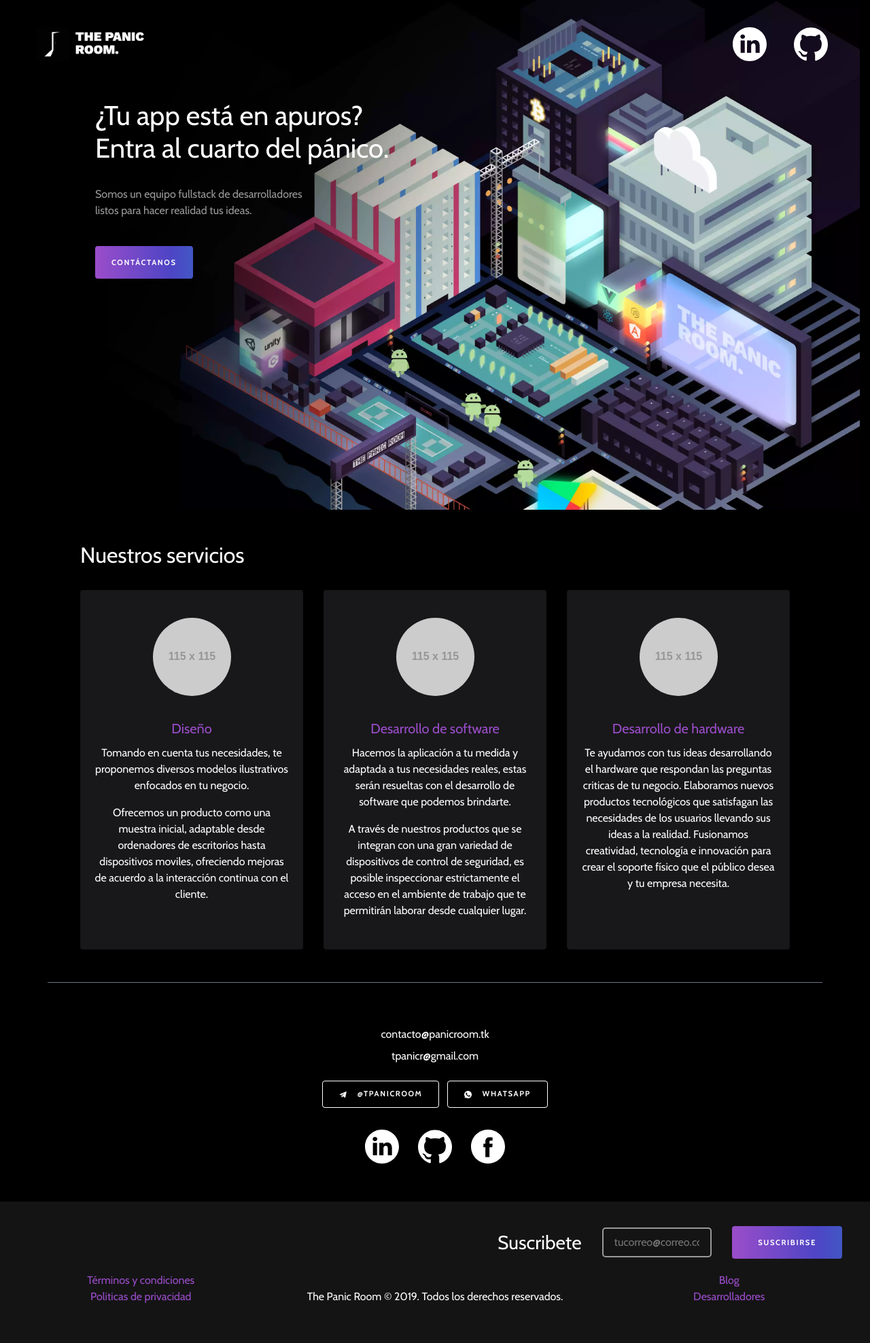
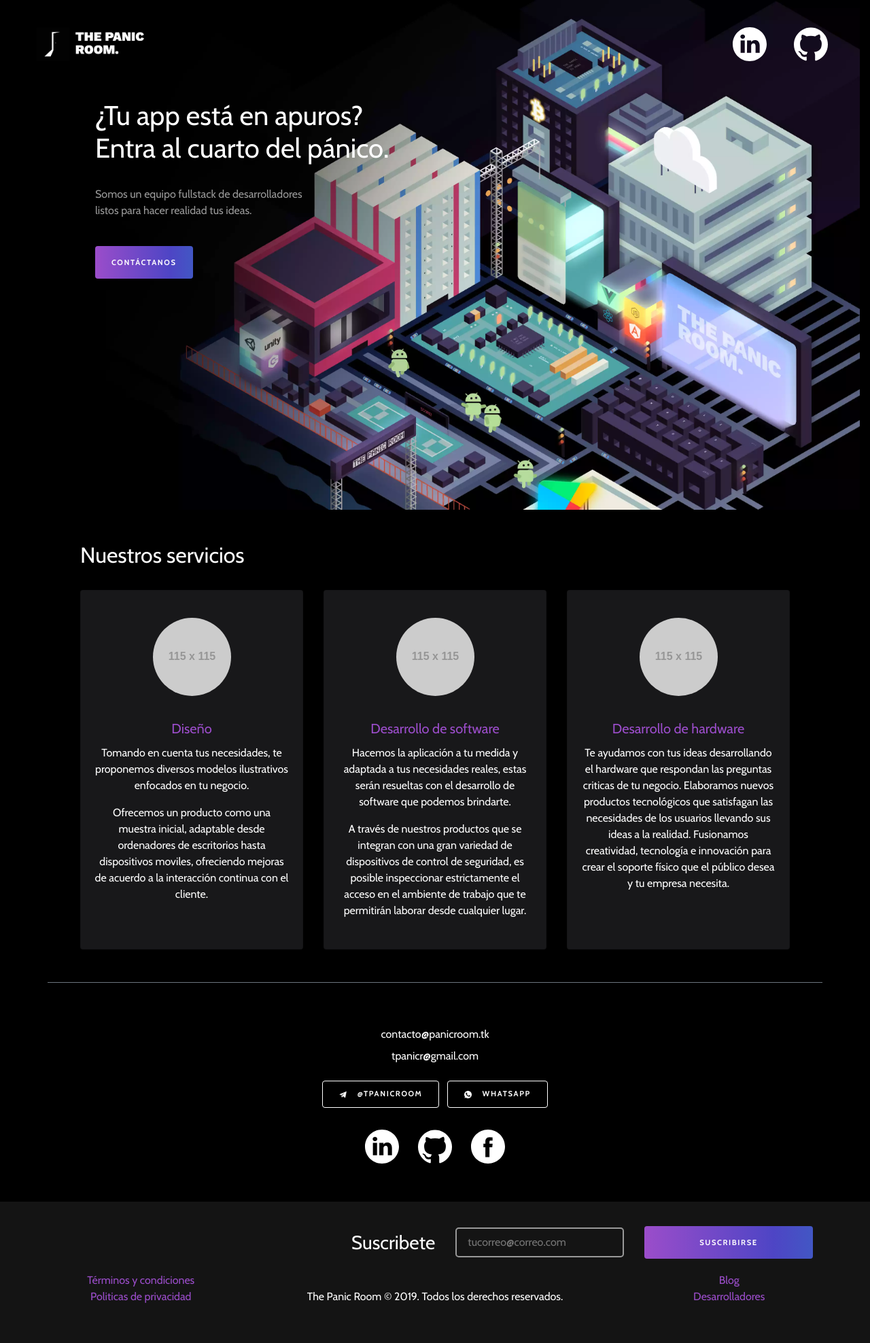
Before and after one commit to the-panic-room/the-panic-room, a Jekyll site: the page built from index.html, in a window 1280 px wide. Shown: the whole page at 68% size. Built offline with Jekyll 4.4.1, drawn with Linux system fonts in a browser that asks for light colours; nearby versions of some CDN libraries.

Commit message:
ajustando input suscribete para pantallas lg

```diff
--- a/_includes/footer.html
+++ b/_includes/footer.html
@@ -1,6 +1,6 @@
 <div class="footer container-fluid">
     <div class="d-flex flex-column flex-sm-row justify-content-end align-items-center flex-nowrap">
-        <div class="col-sm-12 col-md-auto">
+        <div class="col-sm-12 col-md-auto col-lg-8">
             <form action="">
                 <div class="row justify-content-center align-items-center mb-3">
                     <div class="col-auto my-1">
```
